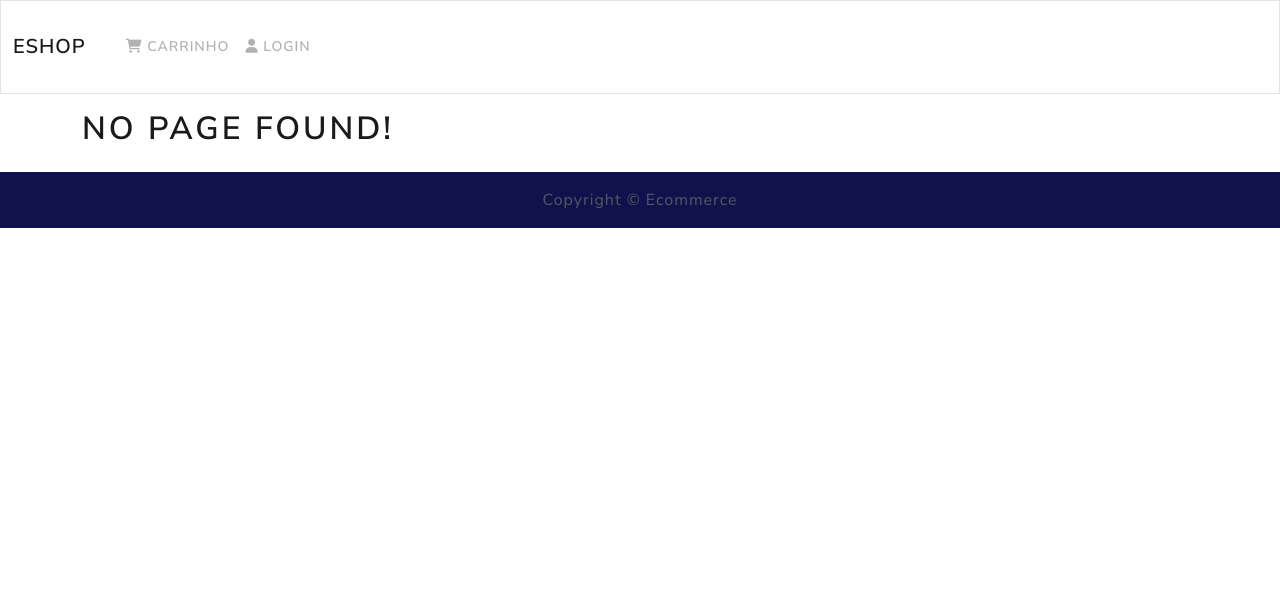
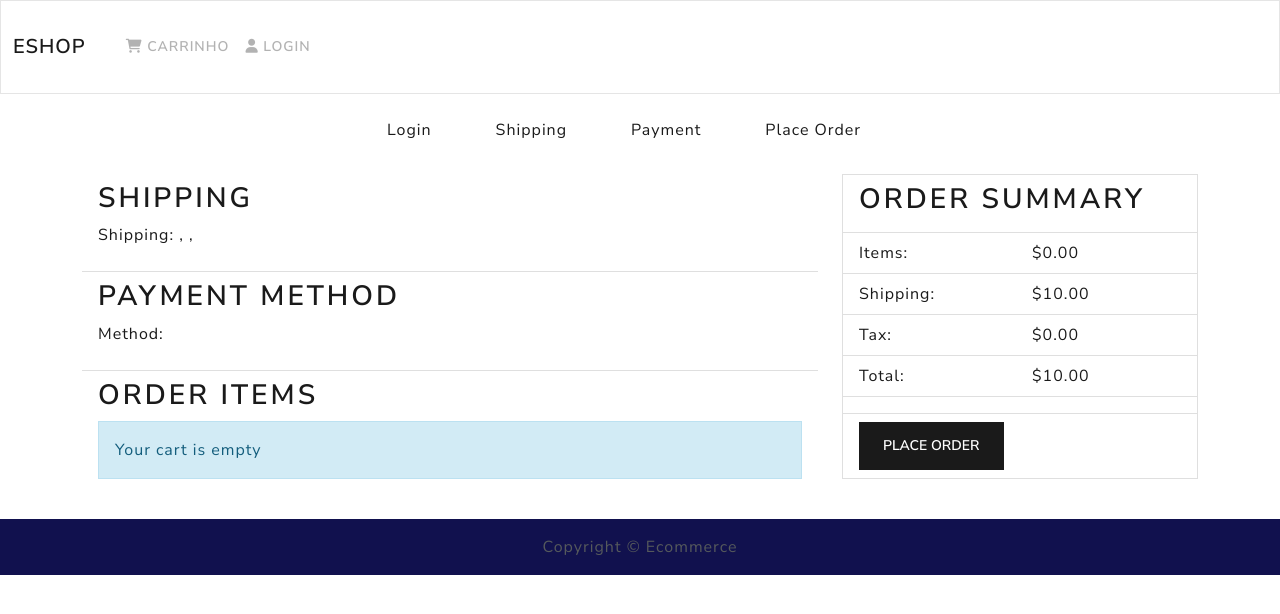
Before and after one commit to odinSanliveira/ECommerce, a React (Create React App) app in the folder frontend/: page /placeorder in a window 1280 px wide. Shown: the top 614 px of the page. Built offline with nearby package versions, Linux system fonts and the light colour scheme.

Commit message:
updating app.js

```diff
--- a/frontend/src/App.js
+++ b/frontend/src/App.js
@@ -9,7 +9,7 @@ import RegisterScreen from './screens/RegisterScreen'
 import ProfileScreen from './screens/ProfileScreen'
 import ShippingScreen from './screens/ShippingScreen'
 import PaymentScreen from './screens/PaymentScreen'
-// import PlaceOrderScreen from './screens/PlaceOrderScreen'
+import PlaceOrderScreen from './screens/PlaceOrderScreen'
 // import OrderScreen from './screens/OrderScreen'
 // import UserListScreen from './screens/UserListScreen'
 // import UserEditScreen from './screens/UserEditScreen'
@@ -37,7 +37,9 @@ function App() {
             <Route path='/register' element={<RegisterScreen/>} />
             <Route path='/profile' element={<ProfileScreen/>} />
             <Route path='/payment' element={<PaymentScreen/>} />
-            {/* <Route path='/placeorder' component={PlaceOrderScreen} />
+            <Route path='/placeorder' element={<PlaceOrderScreen/>} />
+            {/*
+
             <Route path='/order/:id' component={OrderScreen} />
 
             <Route path='/admin/userlist' component={UserListScreen} />
```
